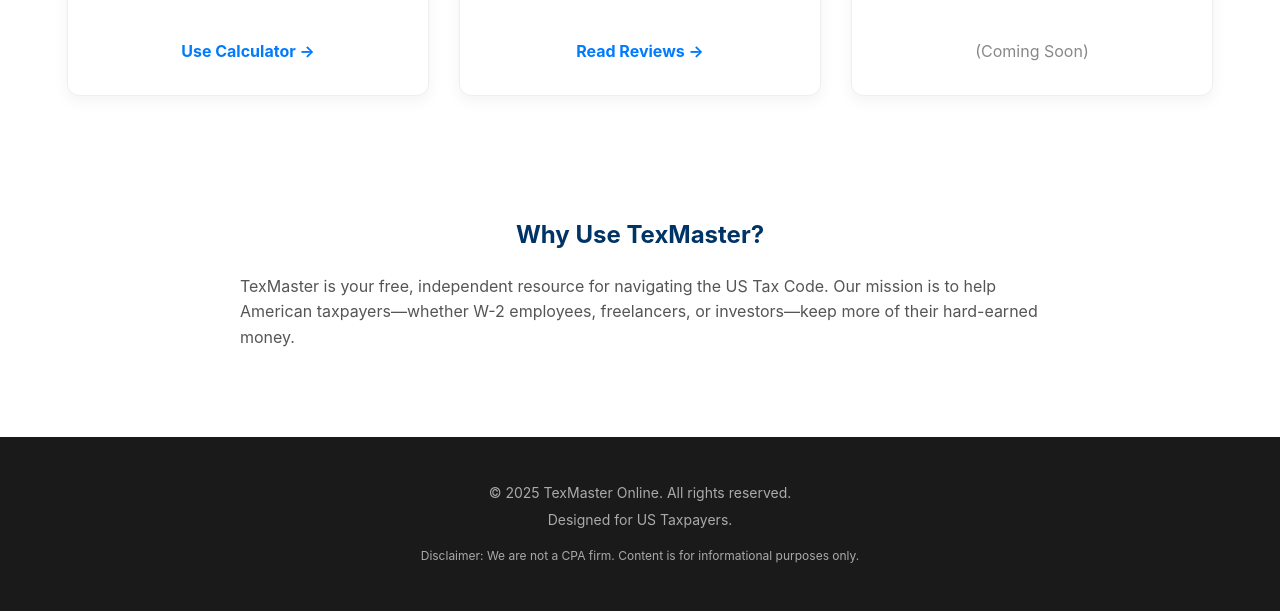
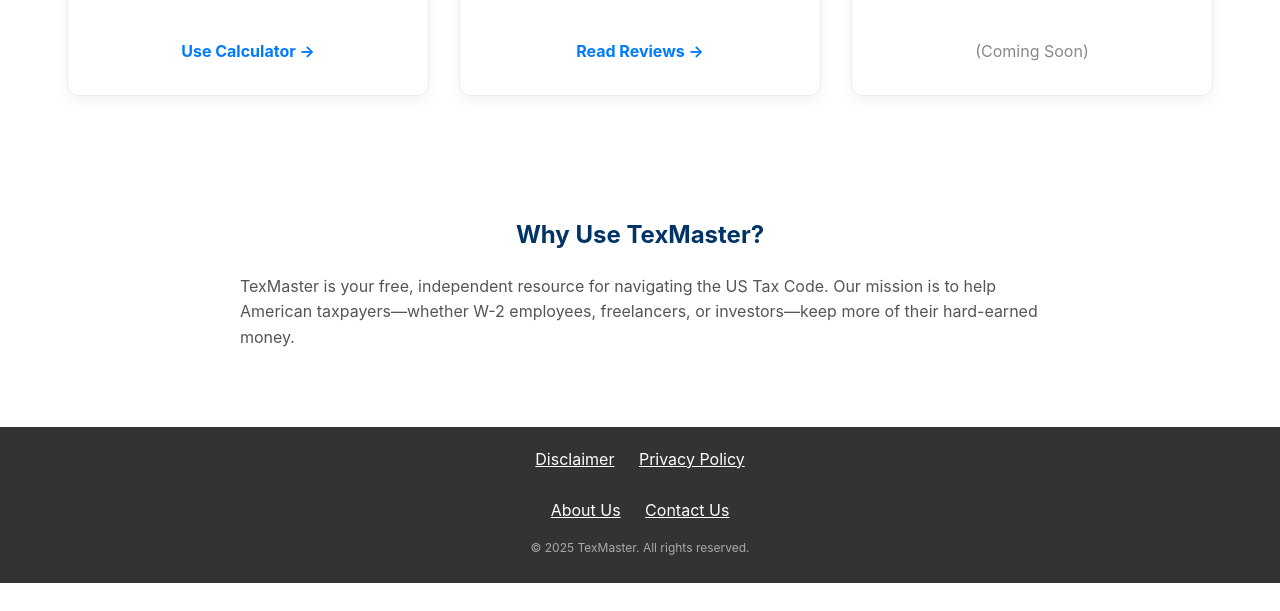
Before and after one commit to TaxMaster45/capital-gains-calculator, a plain HTML site: page index.html in a window 1280 px wide. Shown: the part 776-1387 px from the top of the page. After the commit the page ends 1359 px from the top, so only its background shows below. Drawn offline with Linux system fonts and the light colour scheme.

Commit message:
Update index.html

```diff
--- a/index.html
+++ b/index.html
@@ -97,10 +97,14 @@
         <p>TexMaster is your free, independent resource for navigating the US Tax Code. Our mission is to help American taxpayers—whether W-2 employees, freelancers, or investors—keep more of their hard-earned money.</p>
     </section>
 
-    <footer>
-        <p>&copy; 2025 TexMaster Online. All rights reserved.</p>
-        <p>Designed for US Taxpayers.</p>
-        <p style="font-size: 12px; margin-top: 15px;">Disclaimer: We are not a CPA firm. Content is for informational purposes only.</p>
+    </div>
+    <footer style="background-color: #333; padding: 20px; text-align: center; margin-top: 40px;">
+    <a href="disclaimer.html" style="color: white; margin: 0 10px;">Disclaimer</a>
+    <a href="privacy.html" style="color: white; margin: 0 10px;">Privacy Policy</a>
+    <br><br>
+    <a href="about.html" style="color: white; margin: 0 10px;">About Us</a>
+    <a href="contact.html" style="color: white; margin: 0 10px;">Contact Us</a>
+    <p style="color: #aaa; font-size: 12px; margin-top: 15px;">© 2025 TexMaster. All rights reserved.</p>
     </footer>
 
 </body>
```
